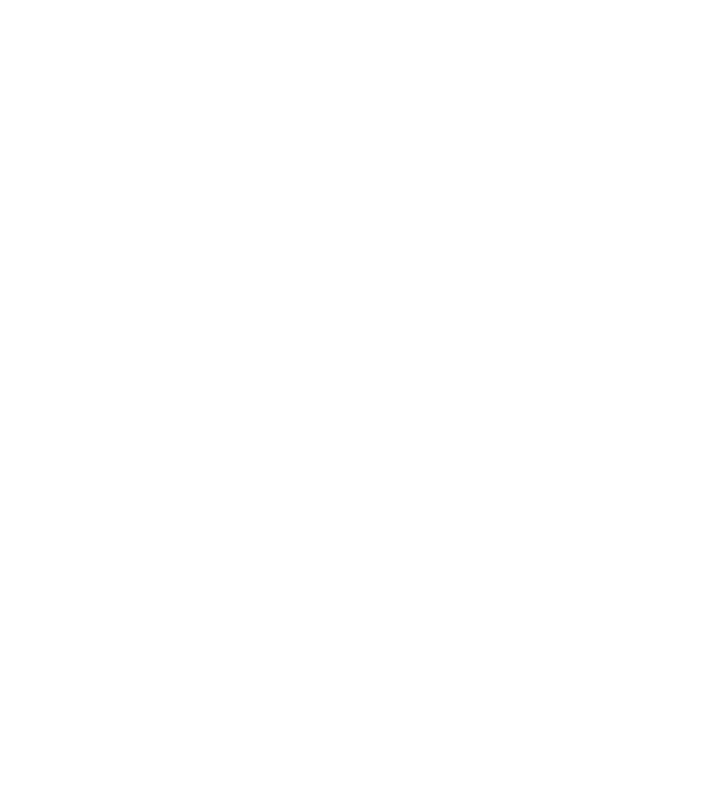
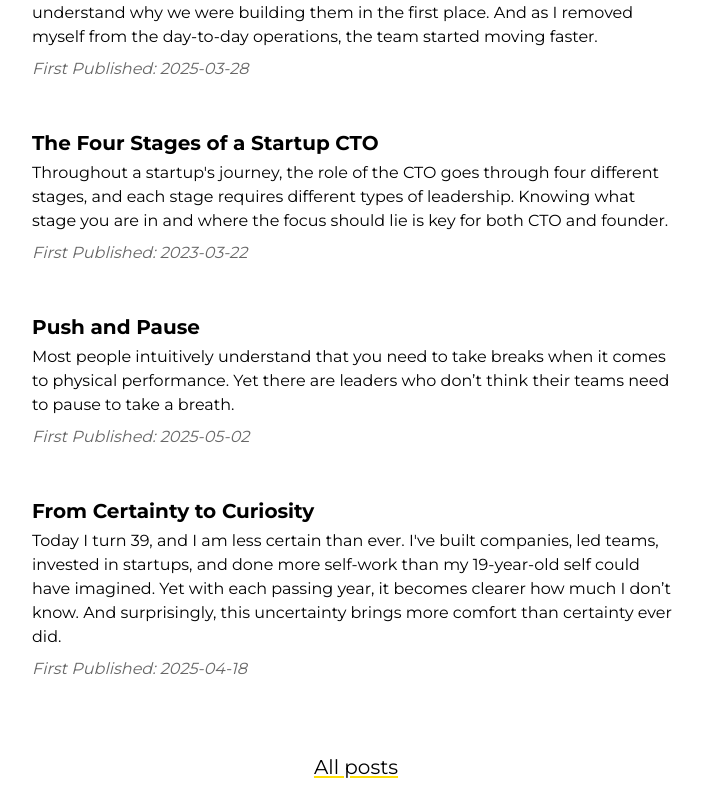
Before and after one commit to Qw4z1/nyblom-io, a Next.js app: page /newsletter in a window 1280 px wide. Shown: the part 1281-2080 px from the top of the page, without its empty margins (284-987 px from the left). Before the commit the page ends 1157 px from the top, so only its background shows below. Built offline with nearby package versions, Linux system fonts and the light colour scheme; no server answers.

Commit message:
Fix newsletter page

```diff
--- a/posts/angel_investing_for_fun_and_profit.mdx
+++ b/posts/angel_investing_for_fun_and_profit.mdx
@@ -8,7 +8,7 @@ tags:
   - Angel Investing
   - Startups
 published: true
-popular: 10
+popular: 6
 ---
 
 
--- a/posts/from_certainty_to_curiosity.mdx
+++ b/posts/from_certainty_to_curiosity.mdx
@@ -8,7 +8,7 @@ tags:
   - Curiosity
   - Viktor's Weekly
 published: true
-popular: 7
+popular: 8
 ---
 
 20 years ago I turned 19 and thought I had the world figured out. I was certain I knew how to lead people, certain I knew myself, certain there was nothing more to learn. Never mind that I had never led anyone, spent zero time exploring who I was, or had only scratched the surface of most topics. My certainty was my armor.
--- a/posts/push_and_pause.mdx
+++ b/posts/push_and_pause.mdx
@@ -9,7 +9,7 @@ tags:
   - Leadership
   - Viktor's Weekly
 published: true
-popular: 7
+popular: 8
 ---
 
 
--- a/posts/the_four_stages_of_a_startup_cto.mdx
+++ b/posts/the_four_stages_of_a_startup_cto.mdx
@@ -9,7 +9,7 @@ tags:
   - Startups
   - Personal development
 published: true
-popular: 8
+popular: 9
 ---
 
 Throughout a startup's journey, the role of the CTO goes through four different stages, and each stage requires different types of leadership. Knowing what stage you are in and where the focus should lie is key for both the CTO and the founder.
--- a/src/pages/blog/index.tsx
+++ b/src/pages/blog/index.tsx
@@ -13,27 +13,28 @@ interface BlogListProps {
 const BlogList: NextPage<BlogListProps> = ({ posts }) => {
   const [searchTerm, setSearchTerm] = useState("");
 
-  const filteredPosts = posts.filter((post) =>
-    post.title.toLowerCase().includes(searchTerm.toLowerCase()) ||
-    post.excerpt.toLowerCase().includes(searchTerm.toLowerCase()) ||
-    post.tags?.some(tag => tag.toLowerCase().includes(searchTerm.toLowerCase()))
+  const filteredPosts = posts.filter(
+    (post) =>
+      post.title.toLowerCase().includes(searchTerm.toLowerCase()) ||
+      post.excerpt.toLowerCase().includes(searchTerm.toLowerCase()) ||
+      post.tags?.some((tag) =>
+        tag.toLowerCase().includes(searchTerm.toLowerCase())
+      )
   );
 
   return (
     <>
       <Head
         title={"Blog"}
-        description={"Thoughts on people, tech and process"}
+        description={"Thoughts on people, leadership and tech"}
       />
       <div className="w-full pb-11">
         <h1 className="text-black text-opacity-80 px-4">
           Thoughts on people, leadership and tech
         </h1>
         <br />
-        <InlineNewsletterForm />
-        <p className="p-4">
-          Every Friday, I share frameworks, stories, and actionable lessons from
-          my 20 years of building apps, teams and companies.
+        <p className="text-xl font-medium p-4">
+          Each Friday, I share frameworks, stories, and actionable lessons from my 20 years of building teams and companies. Get better at navigating hiring, delegation, and startup chaos to learn how dbecome more effective leaders.
         </p>
         <h2 className="p-4">All Posts</h2>
         <div className="px-4 mb-4">
--- a/src/pages/newsletter.tsx
+++ b/src/pages/newsletter.tsx
@@ -1,9 +1,31 @@
-import { NextPage } from "next";
+import { GetStaticProps, NextPage } from "next";
 import { Head } from "../components/Head";
 import InlineNewsletterForm from "../components/InlineNewsletterForm";
-import Script from "next/script";
+import { getPostFrontMatter } from "../helpers/getFrontMatter";
+import { PostFrontMatter } from "../types";
+import Card from "../components/Card";
+import Link from "next/link";
 
-const Newsletter: NextPage = () => {
+type NewsletterProps = {
+  posts: PostFrontMatter[];
+};
+
+export const getStaticProps: GetStaticProps<NewsletterProps> = async () => {
+  try {
+    const posts = await getPostFrontMatter();
+    const publishedPosts = posts
+      ?.filter((it) => it.published === true)
+      .sort((a, b) => (b.popular || 0) - (a.popular || 0))
+      .slice(0, 5) || [];
+
+    return { props: { posts: publishedPosts } };
+  } catch (error) {
+    console.error('Error fetching posts:', error);
+    return { props: { posts: [] } };
+  }
+};
+
+const Newsletter: NextPage<NewsletterProps> = ({posts}) => {
   return (
     <>
       <Head
@@ -34,6 +56,25 @@ const Newsletter: NextPage = () => {
           &quot;I have subscribed to 1000s of newsletters and this is by far my
           favorite!&quot; - Viktor Nyblom
         </p>
+        <h2 className="mt-14">Featured editions</h2>
+        <div className="pb-8 pt-2">
+          {posts.map((it) => (
+            <Card
+              title={it.title}
+              key={it.slug}
+              subtitle={it.excerpt}
+              publishedDate={it.firstPublished}
+              slug={it.slug}
+              isNew={false}
+            />
+          ))}
+        </div>
+        <Link
+          className="text-xl w-full text-center p-2 hover:p-2 hover:m-0"
+          href={"/blog"}
+        >
+          All posts
+        </Link>
       </div>
     </>
   );
```
